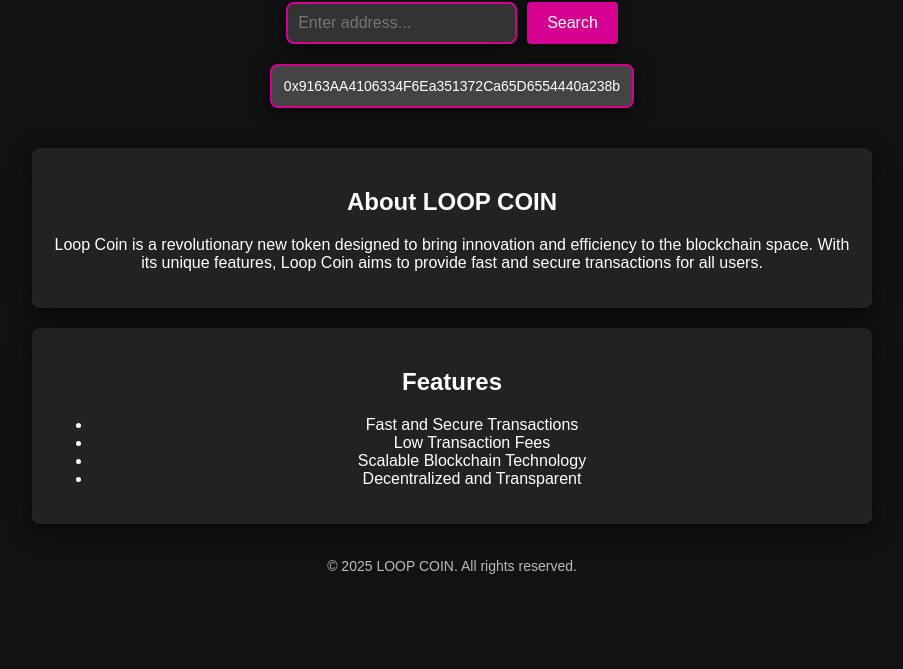
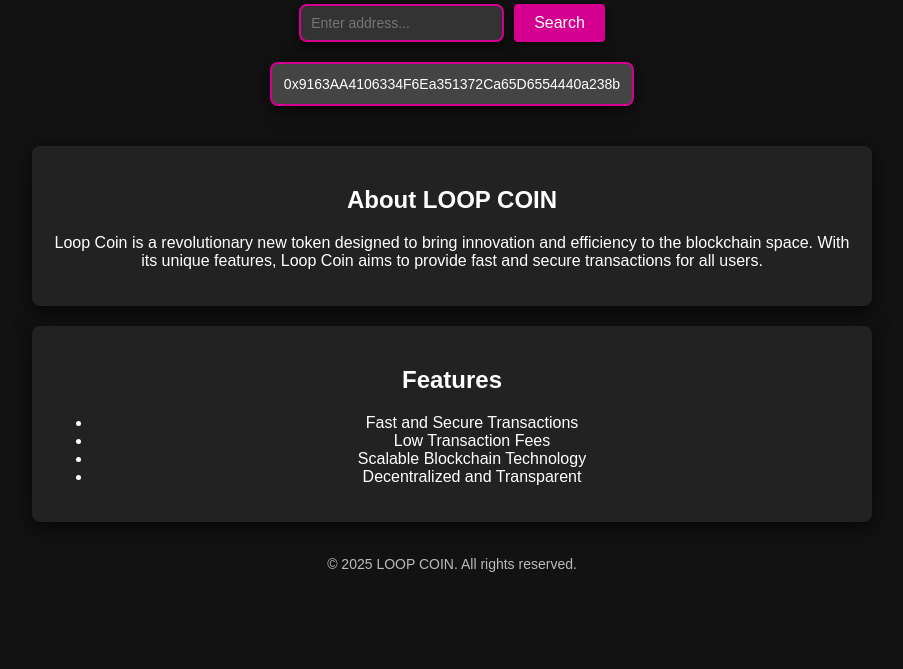
Before and after one commit to Avinask0/LOOP-COIN, a plain HTML site: page index.html in a window 1280 px wide. Shown: the part 131-800 px from the top of the page, without its empty margins (188-1091 px from the left). Drawn offline with Linux system fonts and the light colour scheme.

Commit message:
Update index.html

```diff
--- a/index.html
+++ b/index.html
@@ -42,8 +42,8 @@
         }
 
         #address {
-            padding: 10px;
-            font-size: 16px;
+            padding: 6px 10px; /* Reduced padding */
+            font-size: 14px; /* Reduced font size */
             margin-right: 10px;
             border: 2px solid #d5008f; /* Magenta border */
             border-radius: 8px; /* Rounded border for sleek appearance */
```
